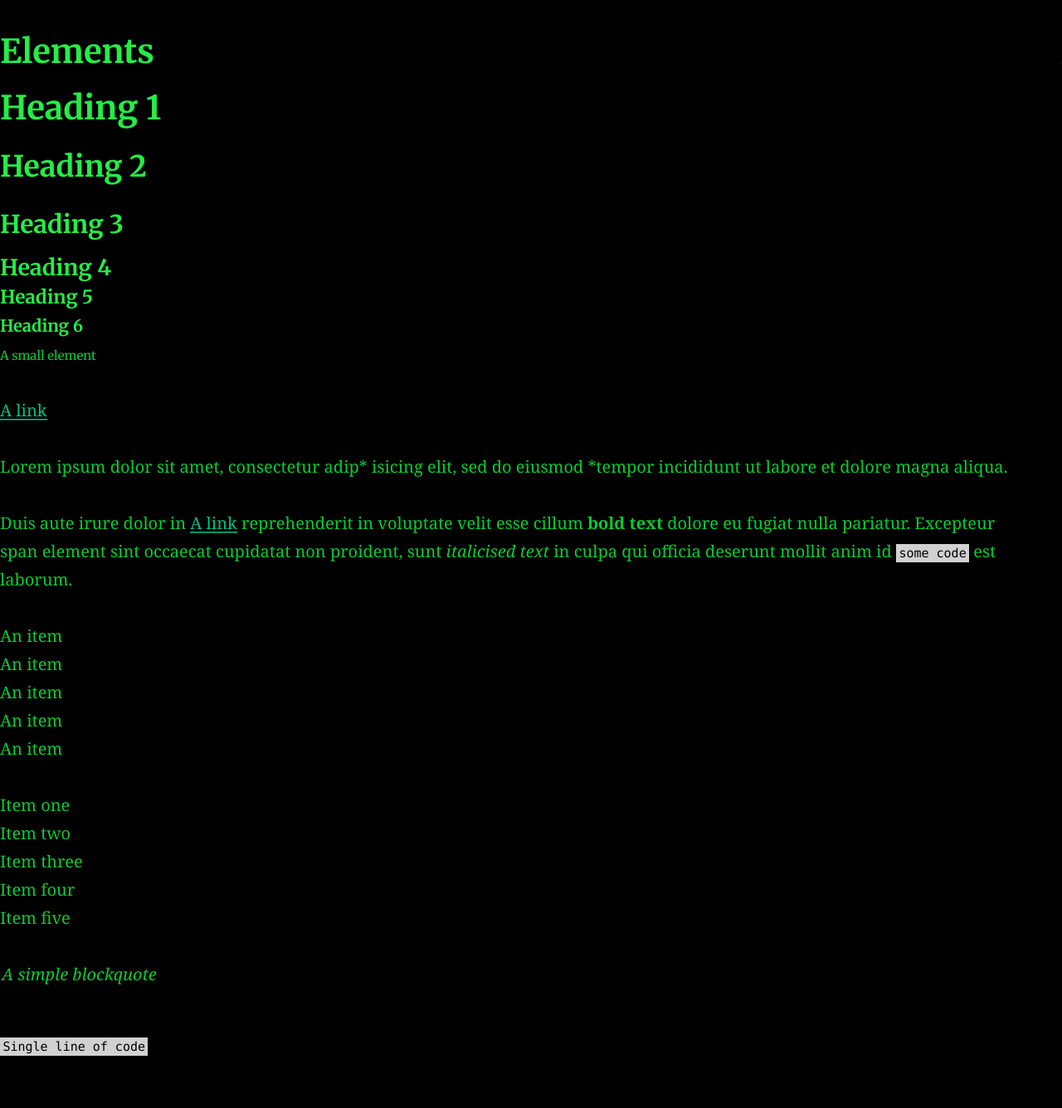
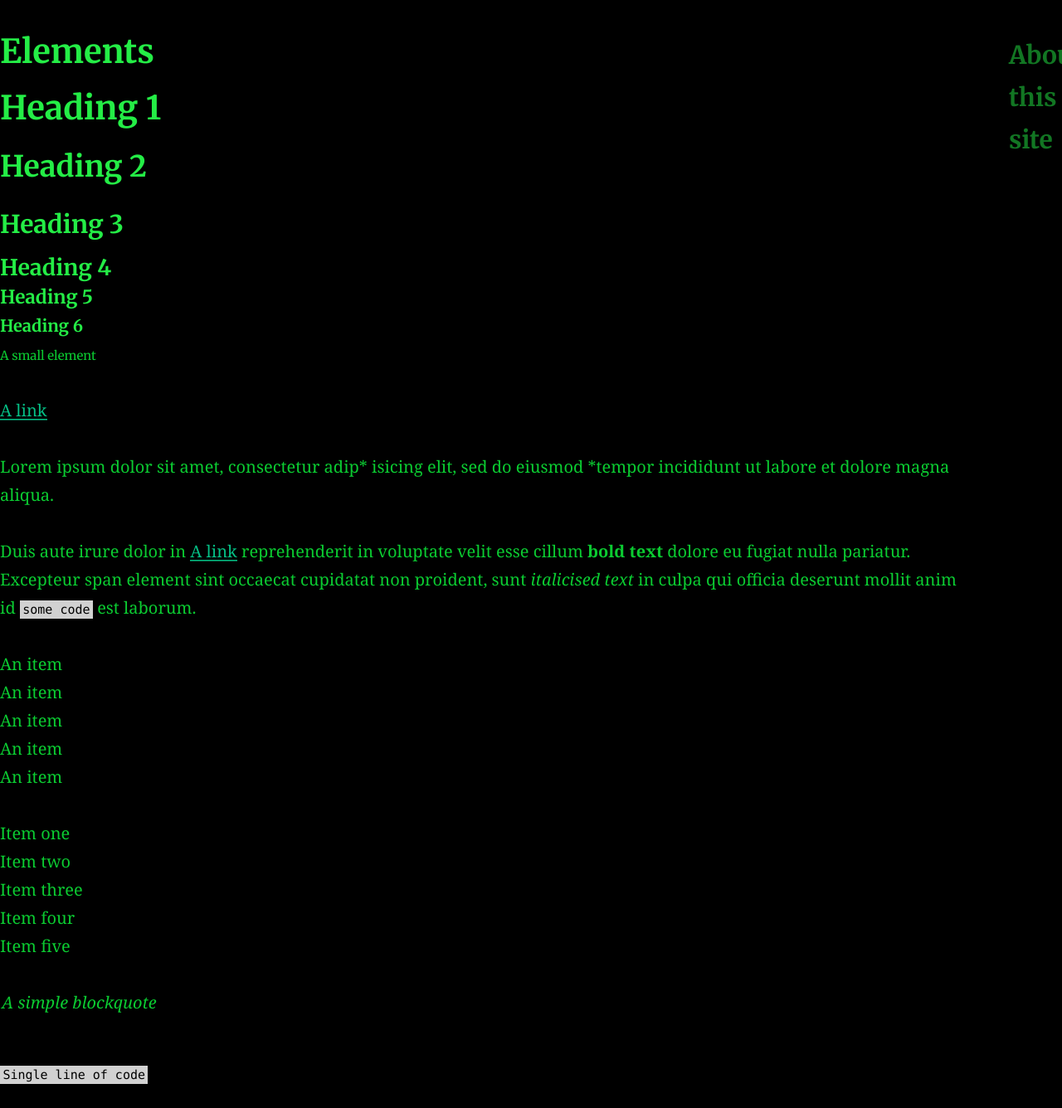
Before and after one commit to AC01010/Connor-McCartney.github.io, a Jekyll site: the page built from elements.md, in a window 1280 px wide. Shown: the part 408-1744 px from the top of the page at 83% size. Built offline with Jekyll 4.4.1, drawn with Linux system fonts in a browser that asks for light colours; before the commit the page ends 1710 px from its top, so only the background shows below that.

Commit message:
Update _theme.scss

```diff
--- a/_sass/_theme.scss
+++ b/_sass/_theme.scss
@@ -147,7 +147,7 @@ body {
 
 .aside {
   @include breakpoint(break-1) {
-    max-width: 0%;  //34%
+    max-width: 5%;  //34%
     margin-left: 4%;
     @include flex(1, 0, auto);
     opacity: 0.5;
```
